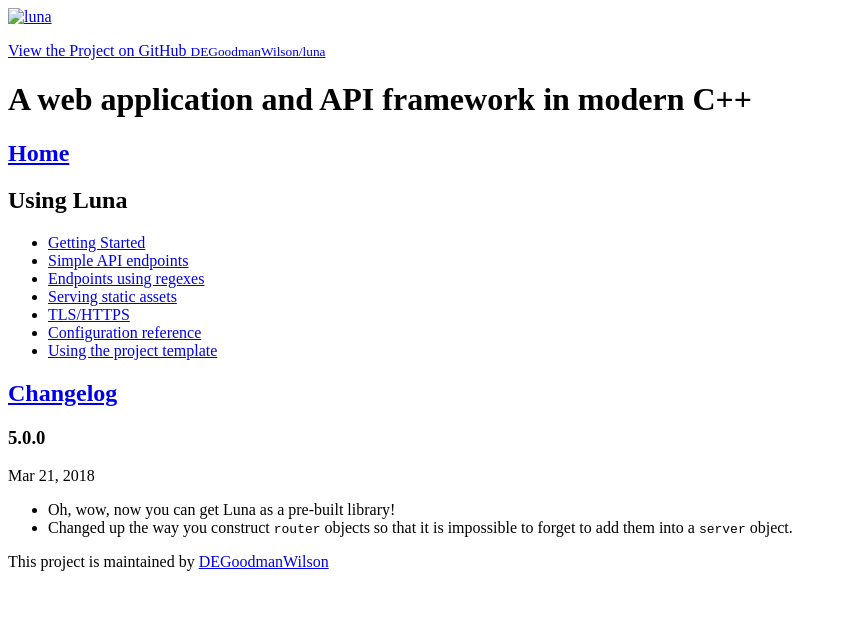
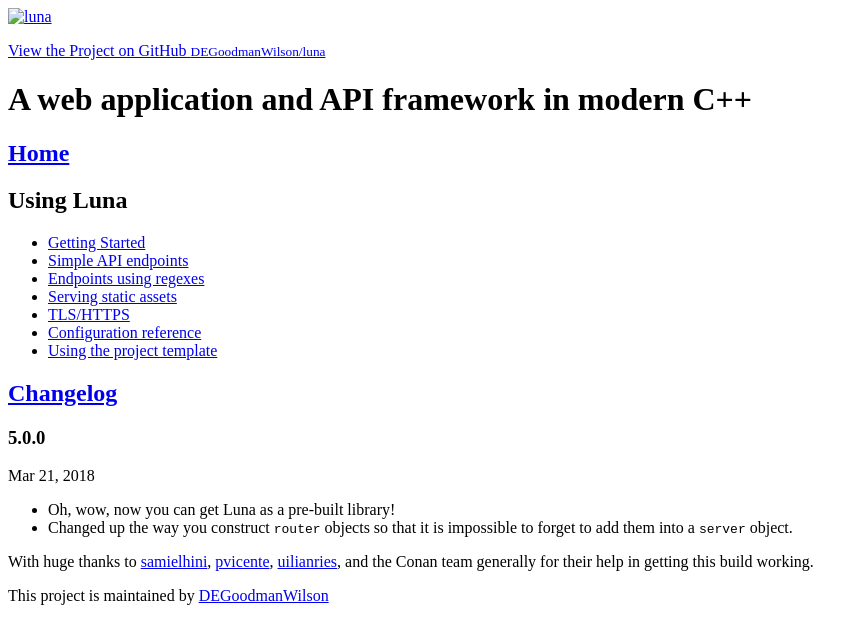
Before and after one commit to DEGoodmanWilson/luna, a Jekyll site: the page built from docs/_posts/2018-03-21-5.0.0.md, in a window 1280 px wide. Shown: the top 644 px of the page, without its empty margins (0-865 px from the left). Built offline with Jekyll 4.4.1, drawn with Linux system fonts in a browser that asks for light colours.

Commit message:
Add thanks to the changelog

```diff
--- a/docs/_posts/2018-03-21-5.0.0.md
+++ b/docs/_posts/2018-03-21-5.0.0.md
@@ -4,3 +4,5 @@
 
  - Oh, wow, now you can get Luna as a pre-built library!
  - Changed up the way you construct `router` objects so that it is impossible to forget to add them into a `server` object.
+
+With huge thanks to [samielhini](https://github.com/samielhini), [pvicente](https://github.com/pvicente), [uilianries](https://github.com/uilianries), and the Conan team generally for their help in getting this build working.
```
